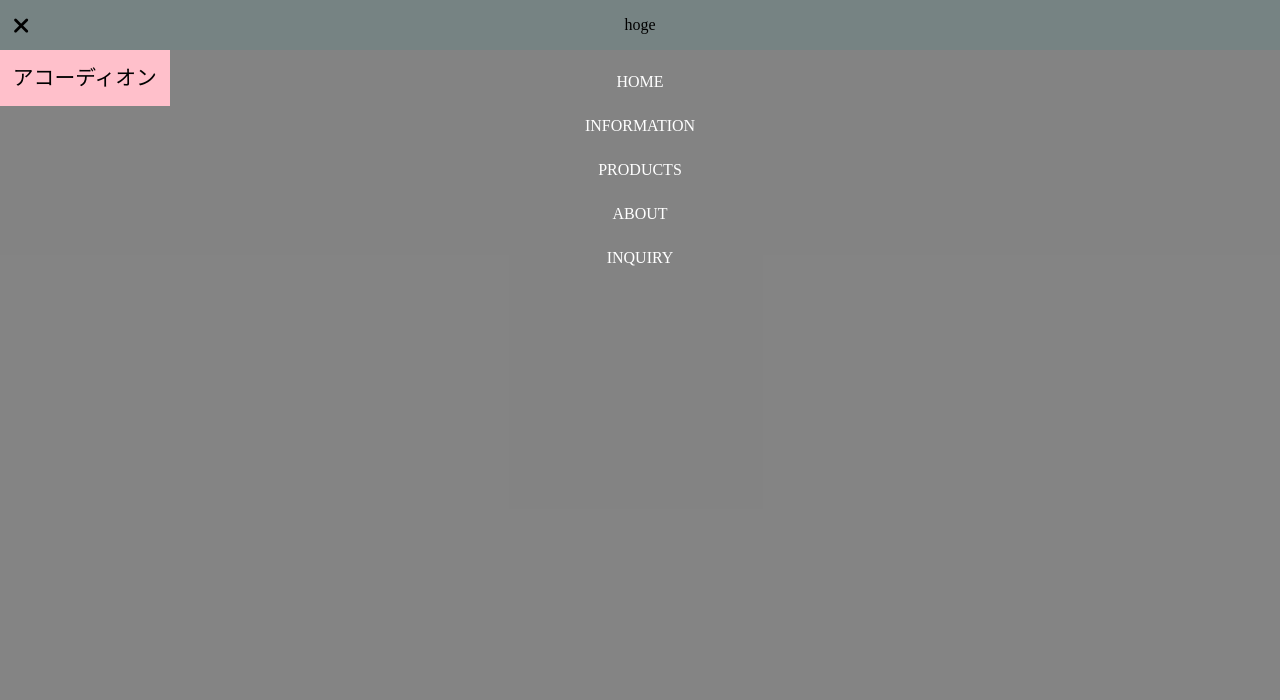
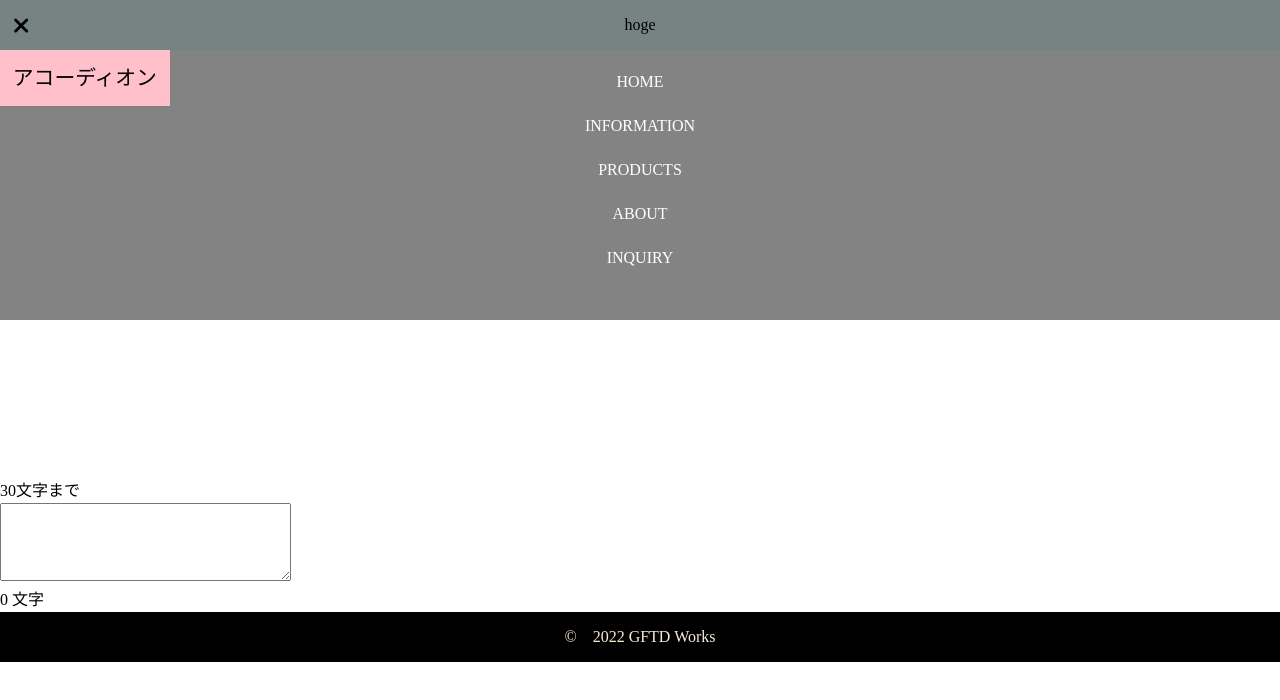
Before and after one commit to ootakakazuki/js_3w, a plain HTML site: page index.html in a window 1280 px wide. Both pictures are taken after a click on the icon 22 px from the left and 26 px from the top of the page. Drawn offline with Linux system fonts and the light colour scheme.

Commit message:
add: char count

```diff
--- a/app.js
+++ b/app.js
@@ -30,7 +30,6 @@ let aaa = document.getElementById("aaa")
 
 let acd = document.getElementById("acd")
 
-
 let acd_toggle = () => {
     acd.classList.toggle("vis-acd-li");
 }
@@ -38,3 +37,26 @@ let acd_toggle = () => {
 let acd_btn_id = document.getElementById("acd-btn-id")
 
 acd_btn_id.addEventListener('click', acd_toggle)
+
+let text_form = document.getElementById("text-form")
+
+let text_cla = document.getElementById("text-cla")
+
+let showLength = (obj) => {
+    if(checkStrCount(obj)){
+        text_cla.innerHTML = obj.value.length
+    }
+}
+
+let checkStrCount = (obj) => {
+    if (obj.value.length > 30)
+    {
+        alert("文字数オーバー")
+        return false;
+    }
+    return true;
+}
+
+
+
+// 文字数把握
--- a/css/style.css
+++ b/css/style.css
@@ -31,7 +31,7 @@ header{
     left: 0;
     z-index: -1;
     width: 100%;
-    height: 100vh;
+    height: 40vh;
     list-style: none;
     margin: 0;
     padding: 60px 0 30px;
@@ -77,6 +77,7 @@ header{
   visibility: hidden;
 }
 
+
 .acd-btn{
     background-color: pink;
     border: none;
@@ -117,3 +118,12 @@ ul.vis-acd-li.acord > li{
         visibility  .5s linear .1s;
 
 }
+
+
+footer{
+    background-color: black;
+    width: 100%;
+    color: antiquewhite;
+    text-align: center;
+    padding: 1%;
+}
--- a/index.html
+++ b/index.html
@@ -15,6 +15,7 @@
             <nav class="hamburger-nav">
                 <i id="fa-bars" class="fa-solid fa-bars"></i>
                 <i id="fa-xmark" class="fa-solid fa-xmark"></i>
+
                 <ul id="nav-list" class="nav-list">
                     <li><a href="">HOME</a></li>
                     <li><a href="">INFORMATION</a></li>
@@ -22,8 +23,8 @@
                     <li><a href="">ABOUT</a></li>
                     <li><a href="">INQUIRY</a></li>
                 </ul>
+
             </nav>
-
         </header>
         <main>
             <button id="acd-btn-id" class="acd-btn">アコーディオン</button>
@@ -32,9 +33,20 @@
                 <li>いいいいい</li>
                 <li>ううううううう</li>
             </ul>
+            <br><br><br><br><br>
+
+            <div>
+                <p>30文字まで</p>
+                <form method="post" action="hogehoge.php">
+                    <textarea id="text-form" cols="30" rows="3" onkeyup="showLength(this)"></textarea>
+                </form>
+                <span id="text-cla">0</span>
+                文字
+            </div>
+
         </main>
         <footer>
-
+            <p>©　2022 GFTD Works</p>
         </footer>
         <script src="app.js"></script>
     </body>
```
